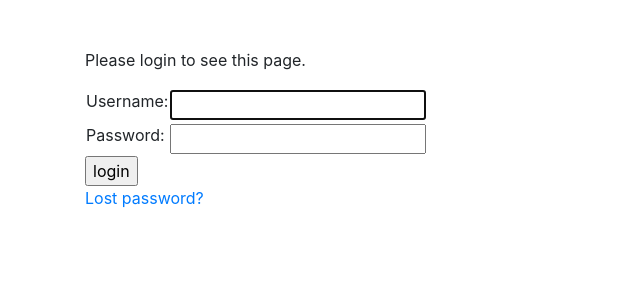
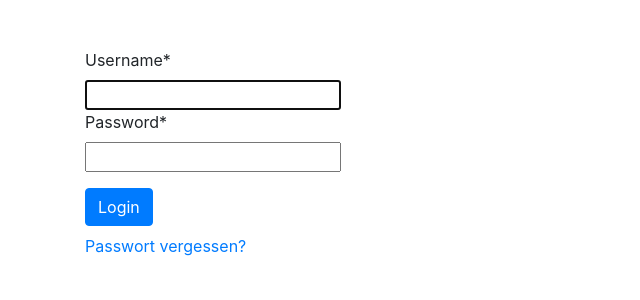
Before and after one commit to Korkmatik/SanPlan, a Django app: page /accounts/login/?next=/1 in a window 1280 px wide. Shown: the part 56-356 px from the top of the page, without its empty margins (0-640 px from the left). Run offline with Django 3.2, Linux system fonts and the light colour scheme; parts of the project's set-up code (start-up, migrations or seed data) failed here and were passed over; some libraries are stand-ins or nearby versions.

Commit message:
Added bootstrap

```diff
--- a/web/templates/registration/login.html
+++ b/web/templates/registration/login.html
@@ -6,32 +6,20 @@
     <p>Your username and password didn't match. Please try again.</p>
   {% endif %}
 
-  {% if next %}
-    {% if user.is_authenticated %}
-      <p>Your account doesn't have access to this page. To proceed,
-      please login with an account that has access.</p>
-    {% else %}
-      <p>Please login to see this page.</p>
-    {% endif %}
-  {% endif %}
+<form method="post" action="{% url 'login' %}">
+    {% csrf_token %}
 
-  <form method="post" action="{% url 'login' %}">
-    {% csrf_token %}
-    <table>
-      <tr>
-        <td>{{ form.username.label_tag }}</td>
-        <td>{{ form.username }}</td>
-      </tr>
-      <tr>
-        <td>{{ form.password.label_tag }}</td>
-        <td>{{ form.password }}</td>
-      </tr>
-    </table>
-    <input type="submit" value="login" />
+    <div class="form-group">
+        {% load crispy_forms_tags %}
+        {{  form|crispy }}
+    </div>
+
+    <input type="submit" value="Login" class="btn btn-primary" />
     <input type="hidden" name="next" value="{{ next }}" />
-  </form>
+</form>
 
-  {# Assumes you setup the password_reset view in your URLconf #}
-  <p><a href="{% url 'password_reset' %}">Lost password?</a></p>
+<div class="mt-2">
+    <a href="{% url 'password_reset' %}">Passwort vergessen?</a>
+</div>
 
 {% endblock %}
```
